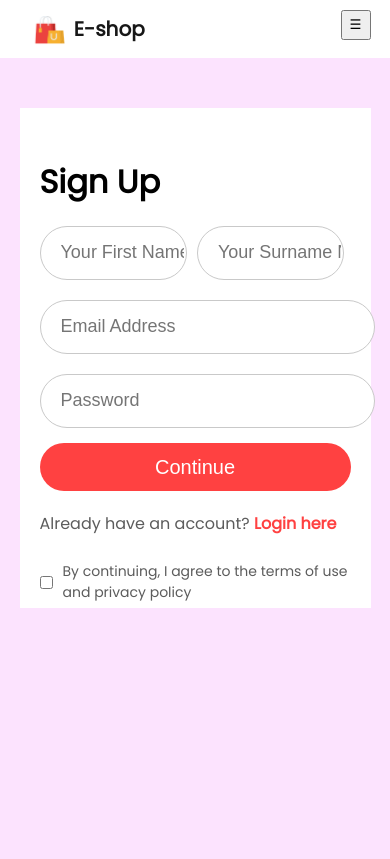
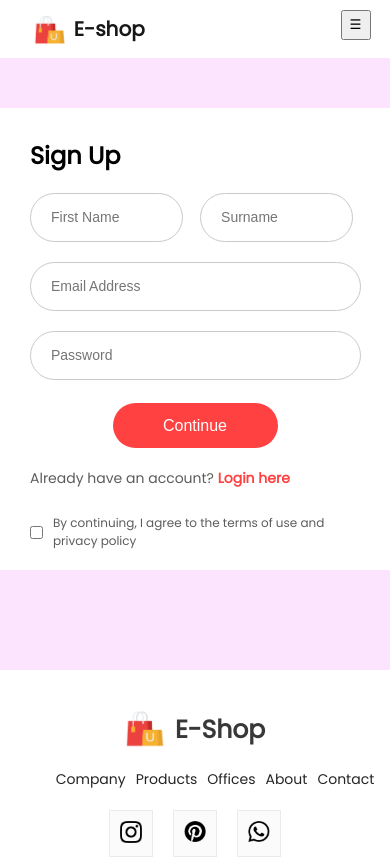
Before and after one commit to SamMuaks2/E-Shop_app, a React (Create React App) app: page /login in a window 390 px wide. Shown: the top 859 px of the page. Built offline with nearby package versions, Linux system fonts and the light colour scheme.

Commit message:
Finish loginSignup component responsiveness

```diff
--- a/src/Pages/CSS/LoginSignup.css
+++ b/src/Pages/CSS/LoginSignup.css
@@ -108,6 +108,17 @@
     font-size: 18px;
   }
 
+  .input-name {
+    display: flex;
+    justify-content: space-between;
+    gap: 10px;
+    width: 98%;
+  }
+
+  .input-name input {
+    width: 40%;
+  }
+
   .loginsignup-container button {
     width: 50%;
     height: 48px;
@@ -173,34 +184,43 @@
   }
 }
 
-@media (max-width: 800px) {}
-
-@media screen and (max-width: 768px) {
-  .loginsignup {
-    height: 100vh;
-    padding: 50px 0;
+@media (max-width: 800px) {
+  .loginsignup-container {
+    padding: 20px 30px;
   }
 
-  .loginsignup-container {
-    width: 90%;
-    height: auto;
-    padding: 40px 20px;
+  .loginsignup-container h1 {
+    font-size: 24px;
   }
 
   .loginsignup-fields {
-    gap: 20px;
-    margin-bottom: 5%;
+    margin-top: 20px;
+  }
+
+  .input-name input {
+    width: 40%;
   }
 
   .loginsignup-fields input {
-    width: 100%;
-    height: 50px;
+    height: 45px;
   }
 
   .loginsignup-container button {
-    width: 100%;
-    height: 48px;
-    margin: 0;
-    font-size: 20px;
+    height: 45px;
+    font-size: 16px;
+  }
+
+  .loginsignup-login {
+    font-size: 14px;
+  }
+
+  .loginsignup-agree {
+    font-size: 12px;
   }
 }
+
+@media (max-width: 500px) {
+  .loginsignup-fields input {
+    font-size: 14px;
+  }
+}
--- a/src/Pages/LoginSignup.jsx
+++ b/src/Pages/LoginSignup.jsx
@@ -11,8 +11,8 @@ function LoginSignup() {
 
         <div className="loginsignup-fields">
           <div className="input-name">
-          <input type="text" placeholder="Your First Name" />
-          <input type="text" placeholder="Your Surname Name" />
+          <input type="text" placeholder="First Name" />
+          <input type="text" placeholder="Surname" />
           </div>
 
           <input type="email" placeholder="Email Address" />
```
